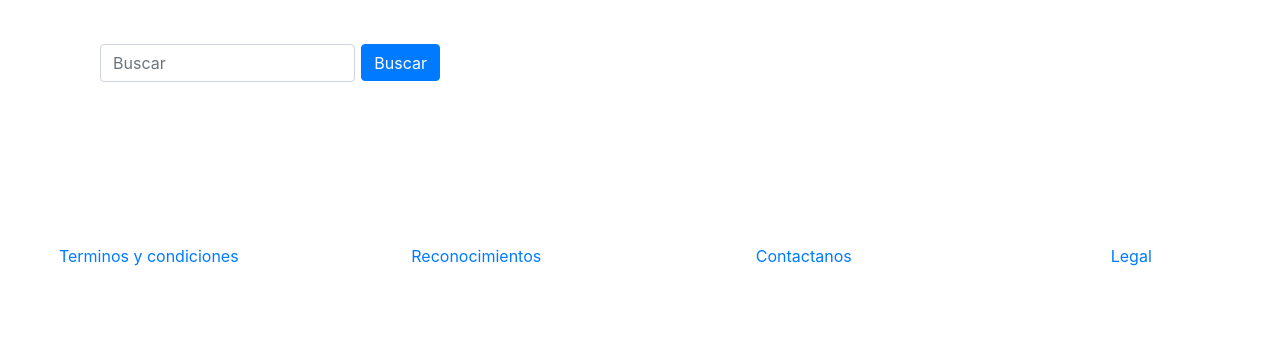
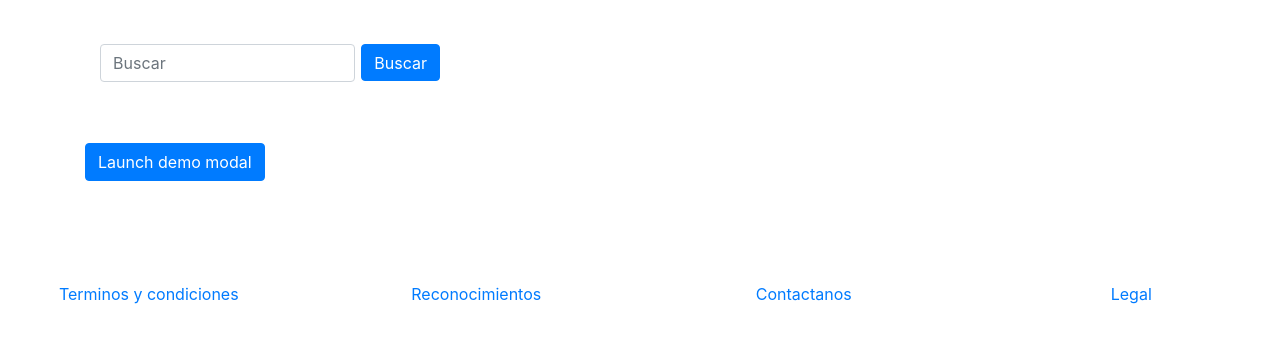
Before and after one commit to ag94e/InmobiNova, a Django app: page /houses/ in a window 1280 px wide. Shown: the part 76-419 px from the top of the page. Run offline with Django 3.2, Linux system fonts and the light colour scheme; data that the repository does not hold is empty; some libraries are stand-ins or nearby versions.

Commit message:
Set Modal Register

```diff
--- a/gestionpedidos/templates/houses.html
+++ b/gestionpedidos/templates/houses.html
@@ -11,6 +11,31 @@
           </div>
           <button style="height: 37px; margin-left: 2%" type="submit" class="btn btn-primary"> Buscar</button>
         </form>
+
+        <button type="button" class="btn btn-primary" data-toggle="modal" data-target="#exampleModal">
+  Launch demo modal
+</button>
+
+<!-- Modal -->
+<div class="modal fade" id="exampleModal" tabindex="-1" aria-labelledby="exampleModalLabel" aria-hidden="true">
+  <div class="modal-dialog">
+    <div class="modal-content">
+      <div class="modal-header">
+        <h5 class="modal-title" id="exampleModalLabel">Modal title</h5>
+        <button type="button" class="close" data-dismiss="modal" aria-label="Close">
+          <span aria-hidden="true">&times;</span>
+        </button>
+      </div>
+      <div class="modal-body">
+        ...
+      </div>
+      <div class="modal-footer">
+        <button type="button" class="btn btn-secondary" data-dismiss="modal">Close</button>
+        <button type="button" class="btn btn-primary">Save changes</button>
+      </div>
+    </div>
+  </div>
+</div>
 
         <div class="row">
             {% for house in casas %}
```
